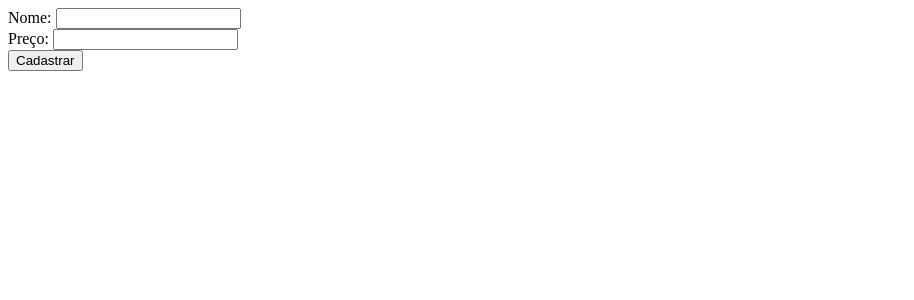
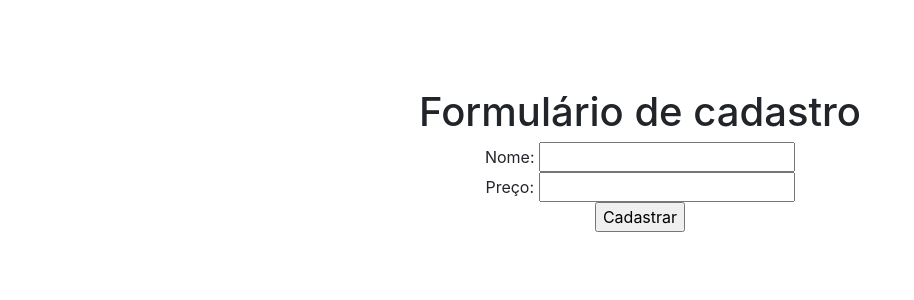
Before and after one commit to ferreiraapfernanda/alura-cursos, a PHP site: page /produto-formulario.php in a window 1280 px wide. Shown: the top 300 px of the page, without its empty margins (0-914 px from the left). Run offline with PHP 8.4, Linux system fonts and the light colour scheme.

Commit message:
Update produto-formulario.php

```diff
--- a/Iniciante_BackEnd_PHP/PHP_MySQL_I/produto-formulario.php
+++ b/Iniciante_BackEnd_PHP/PHP_MySQL_I/produto-formulario.php
@@ -1,8 +1,27 @@
 <html>
-    <form action="adiciona-produto.php">
-        Nome: <input type="text" name="nome" /><br/>
-        Preço: <input type="number" name="preco" /><br/>
+<head>
+    <title>Minha loja</title>
+    <meta charset="utf-8">
+    <link href="css/bootstrap.css" rel="stylesheet" />
+    <link href="css/loja.css" rel="stylesheet" />
+</head>
 
-        <input type="submit" value="Cadastrar" />
-    </form>
+<body>
+    <div class="container">
+
+        <div class="principal">
+
+        <h1>Formulário de cadastro</h1>
+        <form action="adiciona-produto.php">
+            Nome: <input type="text" name="nome" /><br/>
+            Preço: <input type="number" name="preco" /><br/>
+
+            <input type="submit" value="Cadastrar" />
+        </form>
+
+        </div>
+
+    </div>
+
+</body>
 </html>
```
